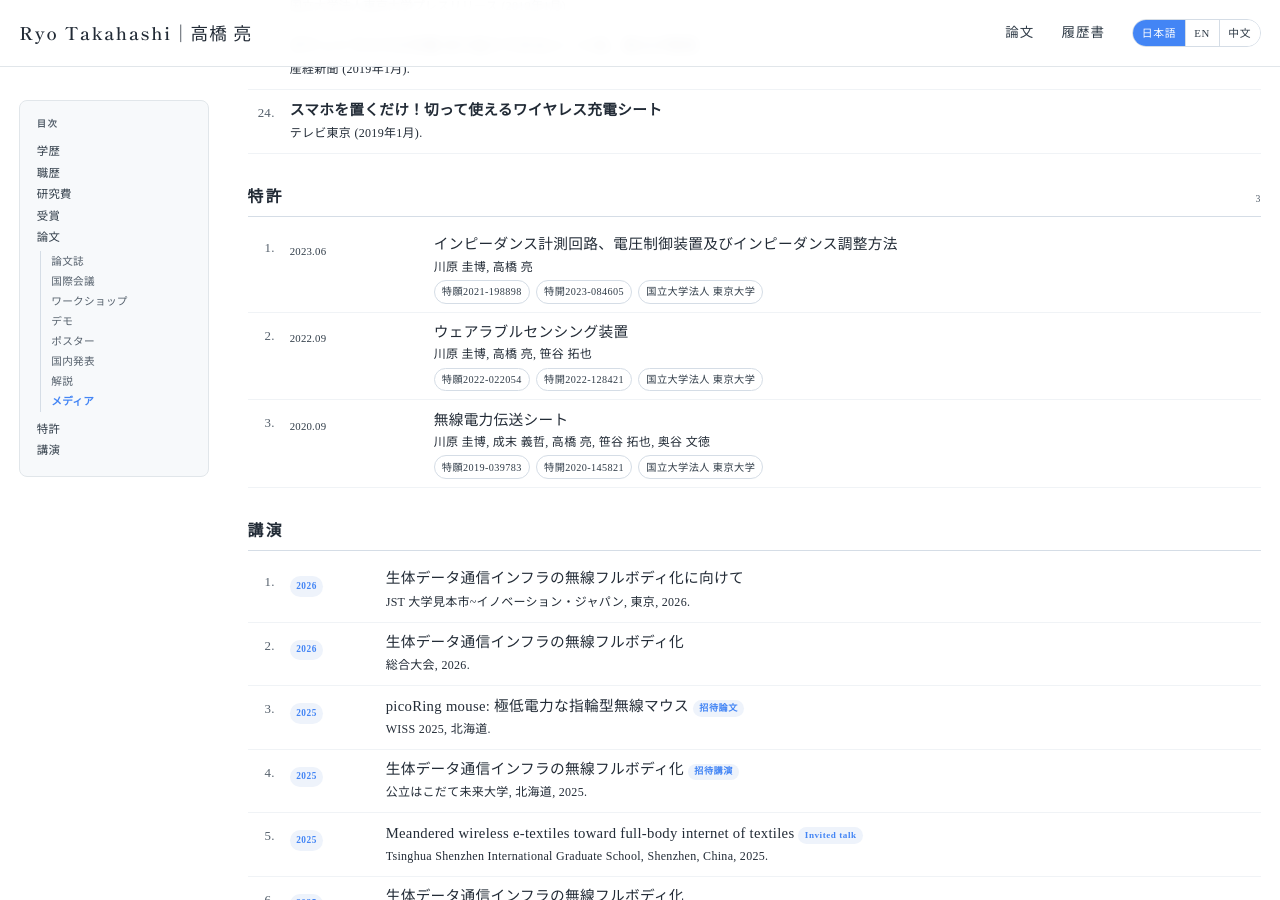
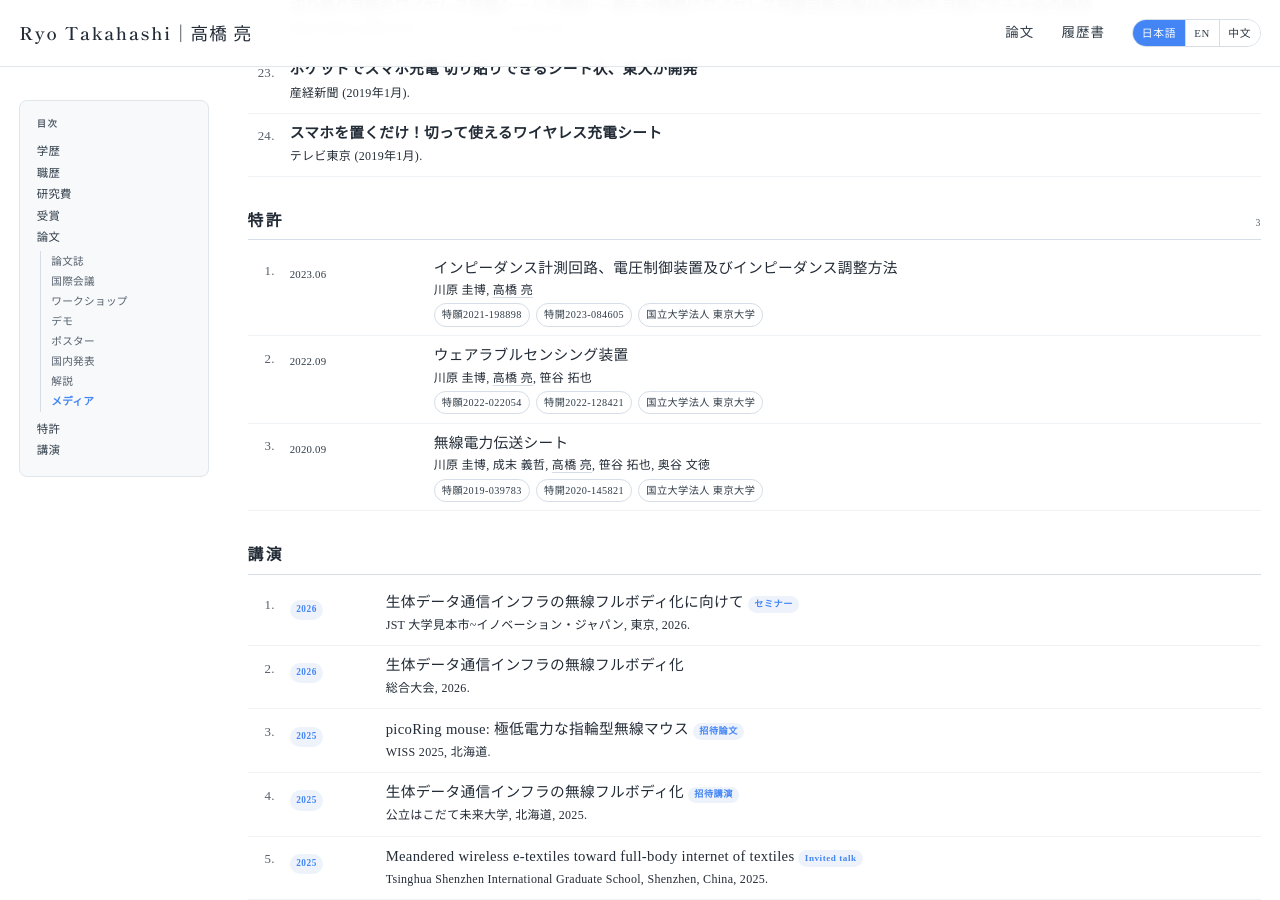
Before and after one commit to takahashiryo/takahashiryo.github.io, a Jekyll site: the page built from _pages/ja-cv.html, in a window 1280 px wide and 900 px high, scrolled down 11490 px. Built offline with Jekyll 4.4.1, drawn with Linux system fonts in a browser that asks for light colours; some of the changed text lies outside the part shown.

Commit message:
Roam beyond Battery に受賞を付け、JST 見本市の講演をセミナー表記に、特許の氏名を強調
- Roam beyond Battery（ROBOMECH2025）: ROBOMECH2025 ベストデモンストレーション表彰（日本機械学会 RMD 表彰ページで確認）
- 「生体データ通信インフラの無線フルボディ化に向けて」（JST 大学見本市）に「セミナー」バッジ
- 特許の発明者「高橋 亮」（姓名の間に空白）を .me で強調。論文側も空白入り表記に対応
- xlsx の著者欄を CSV 直編集分（Kanada†・Kawahara†）に合わせ直し、from_xlsx.py の改行を LF に固定

Co-Authored-By: Claude Fable 5.1 <noreply@anthropic.com>

```diff
--- a/_data/publications.csv
+++ b/_data/publications.csv
@@ -27,7 +27,7 @@
 "2025","09","28","demo","Y. Li, M. Fukumoto, M. Kari, S. Ishida, A. Noda, T. Yokota, T. Someya, Y. Kawahara, and R. Takahashi†","Ultra-low-power ring-based wireless tinymouse","Proceedings of the 38th Annual ACM Symposium on User Interface Software and Technology (ACM UIST)","","Busan, South Korea","","https://programs.sigchi.org/uist/2025/program/content/209728","","","yes","20250928"
 "2025","09","","domestic","山本英昂,李蘊韜,韓燦教,横田知之,染谷隆夫,川原圭博,高橋亮†","指輪-リストバンドコイル間の磁気結合を用いた超低電力な指輪型無線XRコントローラの設計","信学ソ大2025","B-15-32","岡山","","https://pub.confit.atlas.jp/ja/event/society2025/presentation/B-15-32","","","no","20250900"
 "2025","09","","domestic","高橋亮*†,Y. Li,福本雅朗,M. Kari,山本英昂,野田聡人,石田繁巳,横田知之,染谷隆夫,川原圭博","超低電力な指輪型無線マウス","情報処理学会 UBI研究会","第87回","富山","優秀論文賞","","","","no","20250900"
-"2025","06","","domestic","韓燦教,高橋亮,野田聡人,川原圭博","Roam beyond Battery: 長期的な屋内広範囲運用に向けた無線給電対応の小型移動ロボットネットワーク","ROBOMECH2025","2A1-J10","山形","","https://robomech.org/2025/schedule/","","","no","20250600"
+"2025","06","","domestic","韓燦教,高橋亮,野田聡人,川原圭博","Roam beyond Battery: 長期的な屋内広範囲運用に向けた無線給電対応の小型移動ロボットネットワーク","ROBOMECH2025","2A1-J10","山形","ROBOMECH2025 ベストデモンストレーション表彰","https://robomech.org/2025/schedule/","","","no","20250600"
 "2025","06","","domestic","保坂琉介,金田礼人,林渓人,中島康貴,高橋亮,雪田和歌子,横田知之,染谷隆夫,亀﨑允啓,川原圭博,佐藤峻,来見田淳也,岩瀬英治,山本元司","移動関節ヘビ型ロボット:任意の体幹位置を能動屈曲可能なヘビ型ロボットによるセンサレス狭路推進制御の検討","ROBOMECH2025","2A1-R01","山形","","https://robomech.org/2025/schedule/","","","no","20250600"
 "2025","05","","journal","A. Kanada*†, R. Takahashi*, K. Hayashi, R. Hosaka, W. Yukita, Y. Nakashima, T. Yokota, T. Someya, M. Kamezaki, and Y. Kawahara","Joint-repositionable Inner-wireless Planar Snake Robot","IEEE Robotics and Automation Letters","Vol. 10, No. 5, pp. 4994-5001","","Best Paper Award","https://doi.org/10.1109/LRA.2025.3555394","","","yes","20250500"
 "2025","05","","domestic","T. Sato, S. Watanabe, R. Takahashi, T. Yokota, T. Someya, Y. Kawahara, and E. Iwase","Design of full-body wireless charging-enabled textiles with liquid metal-based jointing","The 8th Event of the Researchers Society for Flexible and Stretchable Electronics","","Hokkaido,Japan","","https://fsejp.weebly.com/8th-event-may-22_23-2025.html","","","no","20250500"
--- a/_data/talks.csv
+++ b/_data/talks.csv
@@ -1,5 +1,5 @@
 "year","month","day","type","authors","title","venue","detail","place","award","url","doi","note","reviewed","sortkey"
-"2026","08","","talk","高橋亮","生体データ通信インフラの無線フルボディ化に向けて","JST 大学見本市~イノベーション・ジャパン","JST ACT-X","東京","","https://innovationjapan.jst.go.jp/seminar/#seminar05","","","no","20260800"
+"2026","08","","talk","高橋亮","生体データ通信インフラの無線フルボディ化に向けて","JST 大学見本市~イノベーション・ジャパン","JST ACT-X","東京","","https://innovationjapan.jst.go.jp/seminar/#seminar05","","セミナー","no","20260800"
 "2026","03","","talk","横田知之,高橋亮","生体データ通信インフラの無線フルボディ化","総合大会","次世代サイバーインフラの実現に向けたチャレンジ(スポンサードセッション)","","","","","","no","20260300"
 "2025","12","","talk","高橋亮,Y. Li,福本雅朗,横田知之,染谷隆夫,川原圭博","picoRing mouse: 極低電力な指輪型無線マウス","WISS 2025","","北海道","","https://www.wiss.org/WISS2025/","","招待論文","yes","20251200"
 "2025","12","","talk","高橋亮","生体データ通信インフラの無線フルボディ化","公立はこだて未来大学","石田研究室主催","北海道","","","","招待講演","no","20251200"
--- a/_includes/patent_list.html
+++ b/_includes/patent_list.html
@@ -13,7 +13,11 @@
           <a href="{{ p.url }}" target="_blank" rel="noopener">{{ p.title | escape }}</a>
         {%- else -%}{{ p.title | escape }}{%- endif -%}
       </div>
-      {%- if p.inventors != "" %}<div class="entry-authors">{{ p.inventors | escape }}</div>{% endif -%}
+      {%- comment %} 発明者のうち高橋を強調する（researchmap の表記は「高橋 亮」と姓名の間に空白あり） {% endcomment -%}
+      {%- assign inv = p.inventors | escape -%}
+      {%- assign inv = inv | replace: "高橋 亮", "<span class='me'>高橋 亮</span>" -%}
+      {%- assign inv = inv | replace: "Ryo Takahashi", "<span class='me'>Ryo Takahashi</span>" -%}
+      {%- if p.inventors != "" %}<div class="entry-authors">{{ inv }}</div>{% endif -%}
       <div class="entry-meta">
         {%- if p.application_number != "" %}<span class="tag">{{ p.application_number | escape }}</span>{% endif -%}
         {%- if p.announcement_number != "" %}<span class="tag">{{ p.announcement_number | escape }}</span>{% endif -%}
--- a/_includes/pub_entry.html
+++ b/_includes/pub_entry.html
@@ -30,6 +30,7 @@
 {%- assign au = au | replace: "R. Takahashi", "<span class='me'>R. Takahashi</span>" -%}
 {%- assign au = au | replace: "Ryo Takahashi", "<span class='me'>Ryo Takahashi</span>" -%}
 {%- assign au = au | replace: "高橋亮", "<span class='me'>高橋亮</span>" -%}
+{%- assign au = au | replace: "高橋 亮", "<span class='me'>高橋 亮</span>" -%}
 
 {%- comment %} 掲載年月。英語ページだけ月名にする {% endcomment -%}
 {%- assign mi = p.month | plus: 0 -%}
--- a/_includes/pub_row_print.html
+++ b/_includes/pub_row_print.html
@@ -15,4 +15,5 @@
 {%- assign au = au | replace: "R. Takahashi", "<span class='me'>R. Takahashi</span>" -%}
 {%- assign au = au | replace: "Ryo Takahashi", "<span class='me'>Ryo Takahashi</span>" -%}
 {%- assign au = au | replace: "高橋亮", "<span class='me'>高橋亮</span>" -%}
+{%- assign au = au | replace: "高橋 亮", "<span class='me'>高橋 亮</span>" -%}
 <p class="row"><span class="no">{{ include.i }}.</span><span class="ttl">{{ p.title | escape }}</span><br><span class="sub">{{ au }}</span><br><span class="meta">{{ p.venue | escape }}{% if p.detail != "" %}, {{ p.detail | escape }}{% endif %}{% if p.year != "" %}, {{ p.year }}{% endif %}.</span></p>
--- a/scripts/from_xlsx.py
+++ b/scripts/from_xlsx.py
@@ -68,7 +68,7 @@ def main():
 
         with (OUT / fname).open("w", newline="", encoding="utf-8") as f:
             w = csv.DictWriter(f, fieldnames=cols, quoting=csv.QUOTE_ALL,
-                               extrasaction="ignore", restval="")
+                               extrasaction="ignore", restval="", lineterminator="\n")
             w.writeheader()
             w.writerows(rows)
         print(f"{fname}: {len(rows)} 件")
```
